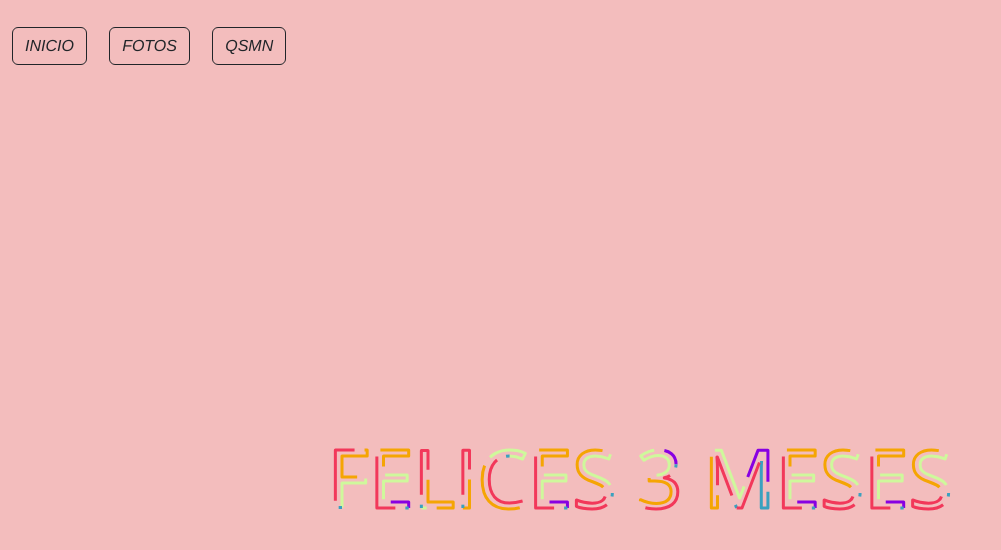
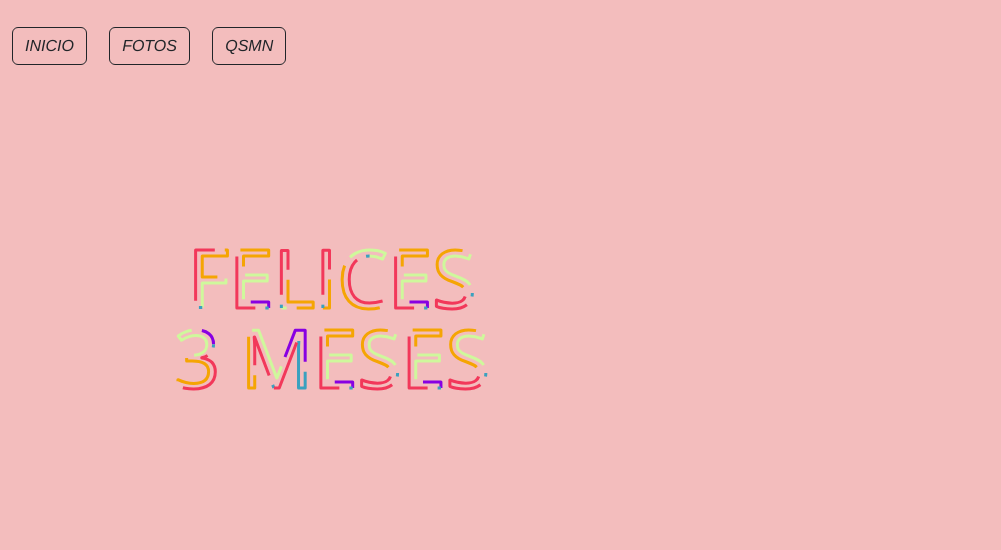
Before and after one commit to Supertepo/Supertepo.github.io, a plain HTML site: page index.html in a window 1280 px wide. Shown: the whole page, without its empty margins (0-1001 px from the left). Drawn offline with nearby package versions, Linux system fonts and the light colour scheme.

Commit message:
On branch main  Your branch is up to date with 'origin/main'.
 Changes to be committed:
	modified:   index.html

```diff
--- a/index.html
+++ b/index.html
@@ -18,19 +18,39 @@
       <a class="btn btn-outline-dark" href="QSMN.html">QSMN</a>
     </div>
     </nav>
+    <div class="container-fluid">
+      <svg >
+      <!-- Symbol-->
+      <symbol id="s-text">
+          <text text-anchor="middle" x="25%" y="25%" dy=".35em">
+             Felices</text>
+      </symbol>
+
+      <!-- Duplicate symbols-->
+      <use class="text" xlink:href="#s-text"></use>
+      <use class="text" xlink:href="#s-text"></use>
+      <use class="text" xlink:href="#s-text"></use>
+      <use class="text" xlink:href="#s-text"></use>
+      <use class="text" xlink:href="#s-text"></use>
+
+    </svg>
+    <br>
     <svg >
       <!-- Symbol-->
       <symbol id="s-text1">
-          <text text-anchor="middle" x="50%" y="50%" dy=".35em">
-             Felices 3 meses</text>
-      </symbol>
+        <text text-anchor="middle" x="25%" y="25%" dy=".35em">
+           3 meses</text>
+    </symbol>
       <!-- Duplicate symbols-->
       <use class="text" xlink:href="#s-text1"></use>
       <use class="text" xlink:href="#s-text1"></use>
       <use class="text" xlink:href="#s-text1"></use>
       <use class="text" xlink:href="#s-text1"></use>
       <use class="text" xlink:href="#s-text1"></use>
+
+
     </svg>
+  </div>
     <script src="https://cdn.jsdelivr.net/npm/bootstrap@5.2.2/dist/js/bootstrap.bundle.min.js" integrity="sha384-OERcA2EqjJCMA+/3y+gxIOqMEjwtxJY7qPCqsdltbNJuaOe923+mo//f6V8Qbsw3" crossorigin="anonymous"></script>
     <script src="https://code.jquery.com/jquery-1.12.4.min.js"></script>
 </body>
```
